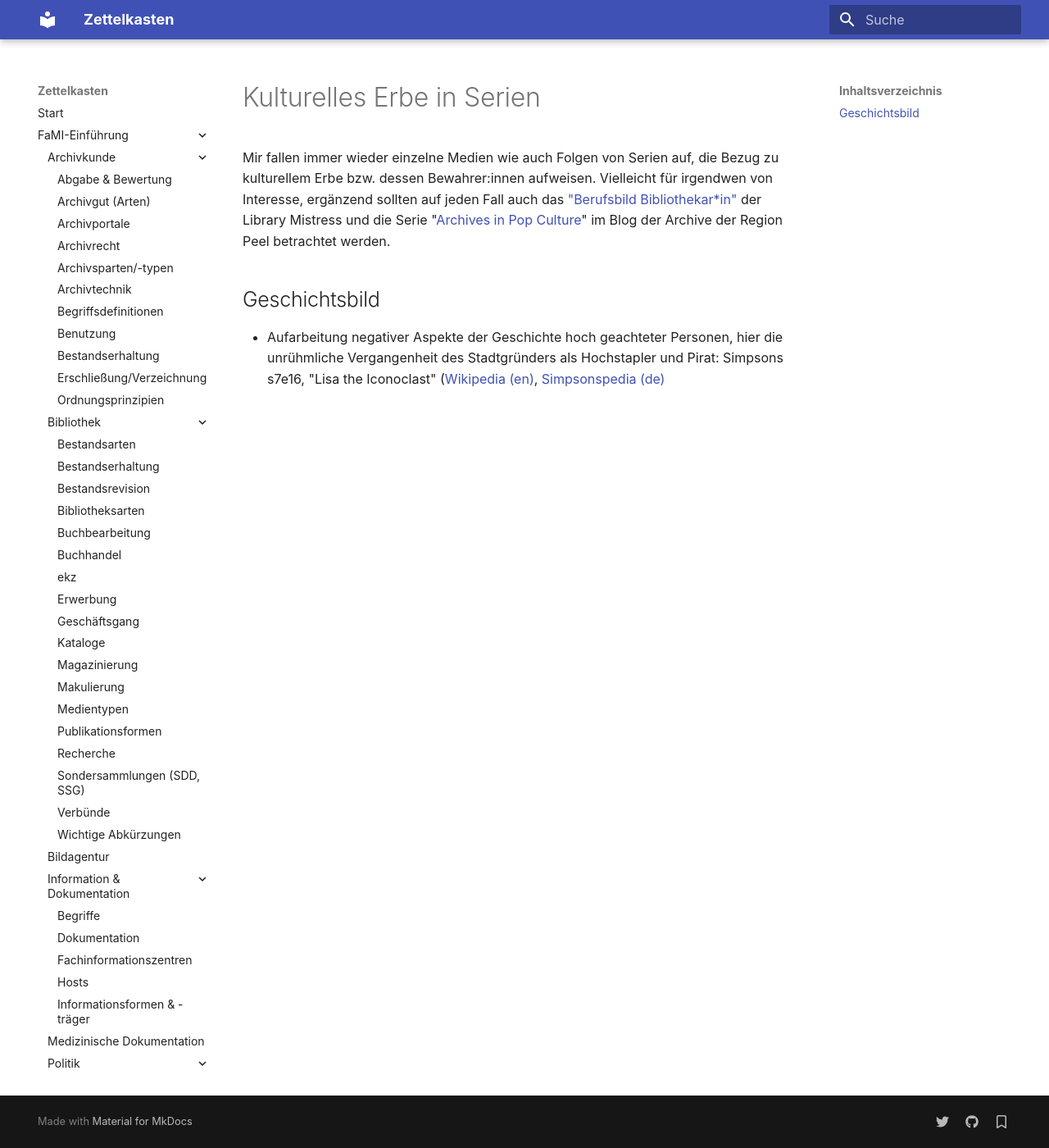
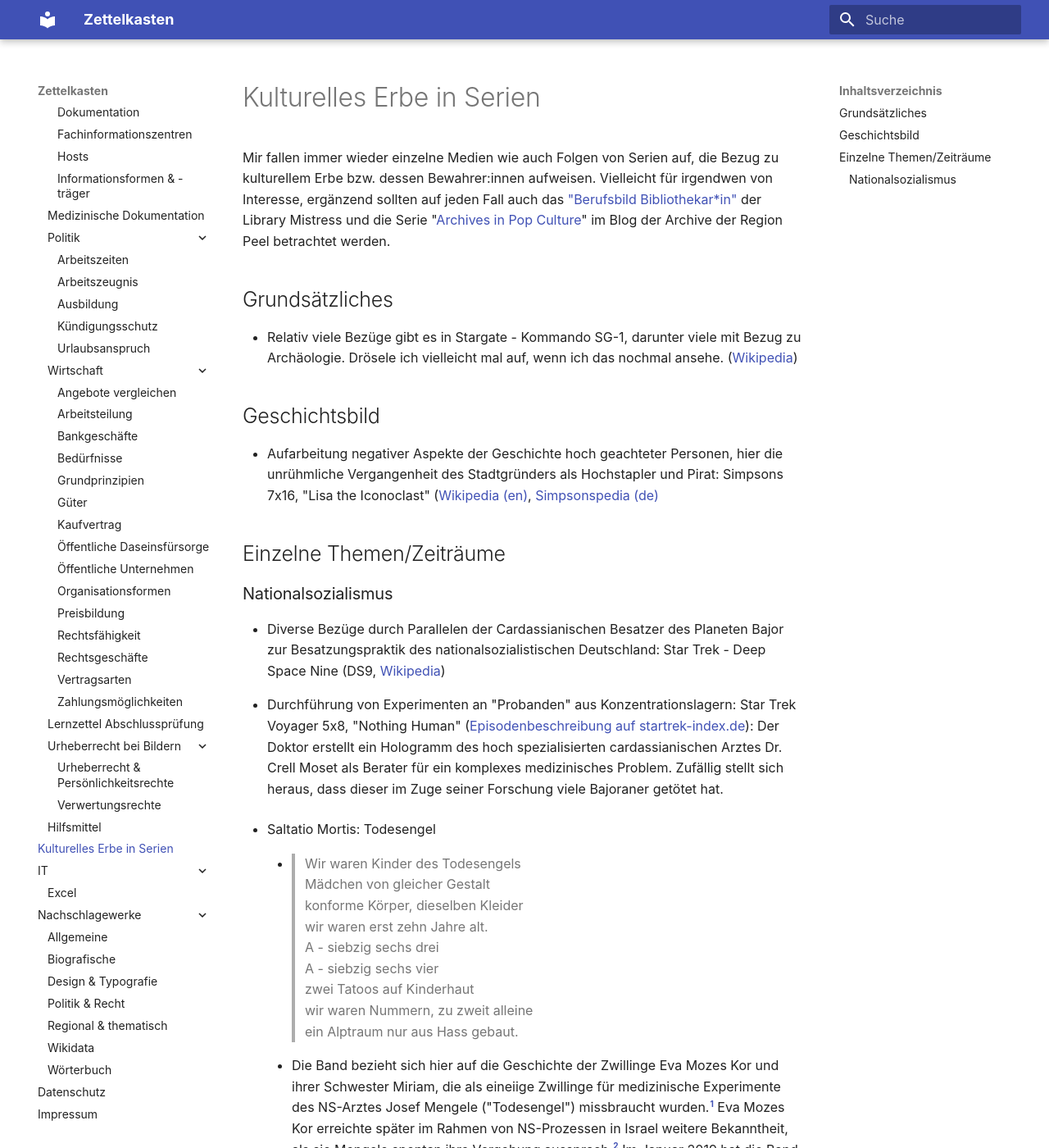
Before and after one commit to wobintosh/fami-einfuehrung, an MkDocs documentation site: the page built from docs/varia/kulturelles-erbe-serien.md, in a window 1280 px wide and 1400 px high. Shown: the whole window at 82% size. Built offline with MkDocs 1.6.1 and Material for MkDocs 9.7.7, drawn with Linux system fonts in a browser that asks for light colours; comment, search, counter and statistics services are not loaded; some of the changed text lies outside the part shown.

Commit message:
Markdown-Plugin für verschachtelte Listen

```diff
--- a/docs/varia/kulturelles-erbe-serien.md
+++ b/docs/varia/kulturelles-erbe-serien.md
@@ -4,6 +4,40 @@
 
 
 
+## Grundsätzliches
+
+- Relativ viele Bezüge gibt es in Stargate - Kommando SG-1, darunter viele mit Bezug zu Archäologie. Drösele ich vielleicht mal auf, wenn ich das nochmal ansehe. ([Wikipedia](https://de.wikipedia.org/wiki/Stargate_%E2%80%93_Kommando_SG-1))
+
+
+
 ## Geschichtsbild
 
-- Aufarbeitung negativer Aspekte der Geschichte hoch geachteter Personen, hier die unrühmliche Vergangenheit des Stadtgründers als Hochstapler und Pirat: Simpsons s7e16, "Lisa the Iconoclast" ([Wikipedia (en)](https://en.wikipedia.org/wiki/Lisa_the_Iconoclast), [Simpsonspedia (de)](https://simpsonspedia.net/index.php?title=Das_geheime_Bekenntnis)
+- Aufarbeitung negativer Aspekte der Geschichte hoch geachteter Personen, hier die unrühmliche Vergangenheit des Stadtgründers als Hochstapler und Pirat: Simpsons 7x16, "Lisa the Iconoclast" ([Wikipedia (en)](https://en.wikipedia.org/wiki/Lisa_the_Iconoclast), [Simpsonspedia (de)](https://simpsonspedia.net/index.php?title=Das_geheime_Bekenntnis)
+
+
+
+## Einzelne Themen/Zeiträume
+
+### Nationalsozialismus
+
+- Diverse Bezüge durch Parallelen der Cardassianischen Besatzer des Planeten Bajor zur Besatzungspraktik des nationalsozialistischen Deutschland: Star Trek - Deep Space Nine (DS9, [Wikipedia](https://de.wikipedia.org/wiki/Star_Trek:_Deep_Space_Nine))
+
+- Durchführung von Experimenten an "Probanden" aus Konzentrationslagern: Star Trek Voyager 5x8, "Nothing Human" ([Episodenbeschreibung auf startrek-index.de](https://www.startrek-index.de/tv/voyager/voy5_8.htm)): Der Doktor erstellt ein Hologramm des hoch spezialisierten cardassianischen Arztes Dr. Crell Moset als Berater für ein komplexes medizinisches Problem. Zufällig stellt sich heraus, dass dieser im Zuge seiner Forschung viele Bajoraner getötet hat.
+
+- Saltatio Mortis: Todesengel
+   - > Wir waren Kinder des Todesengels
+     Mädchen von gleicher Gestalt
+     konforme Körper, dieselben Kleider
+     wir waren erst zehn Jahre alt.
+     A - siebzig sechs drei
+     A - siebzig sechs vier
+     zwei Tatoos auf Kinderhaut
+     wir waren Nummern, zu zweit alleine
+     ein Alptraum nur aus Hass gebaut.
+
+   - Die Band bezieht sich hier auf die Geschichte der Zwillinge Eva Mozes Kor und ihrer Schwester Miriam, die als eineiige Zwillinge für medizinische Experimente des NS-Arztes Josef Mengele ("Todesengel") missbraucht wurden.[^1]  Eva Mozes Kor erreichte später im Rahmen von NS-Prozessen in Israel weitere Bekanntheit, als sie Mengele spontan ihre Vergebung aussprach.[^2] Im Januar 2019 hat die Band ein [Video](https://www.youtube.com/watch?v=vlKWE6zORtk) mit einem Gespräch zwischen Falk Irmenfried von Hasen-Mümmelstein und Eva Mozes Kor veröffentlicht.
+
+
+
+  [^1]: Siehe z.B. [Clownsmusik: Zirkus Zeitgeist Track-für-Track. In: totentaenzer.de, 10.08.2015](http://www.totentaenzer.de/wp/2015/08/clownsmusik-zirkus-zeitgeist-track-fur-track/)
+[^2]: Siehe z.B. [Roman Heflik: Holocaust-Schicksal: Vergebung für einen Teufel. In: Spiegel.de, 08.12.2005](http://www.spiegel.de/panorama/holocaust-schicksal-vergebung-fuer-einen-teufel-a-389123.html)
--- a/mkdocs.yml
+++ b/mkdocs.yml
@@ -68,7 +68,7 @@
             - Urheberrecht & Persönlichkeitsrechte: einfuehrung/urheberrecht/bildrechte.md
             - Verwertungsrechte: einfuehrung/urheberrecht/verwertungsrechte.md
         - Hilfsmittel: einfuehrung/hilfsmittel.md
-    - Kulturelles Erbe in Serien: /varia/kulturelles-erbe-serien.md
+    - Kulturelles Erbe in Serien: varia/kulturelles-erbe-serien.md
     - IT:
         - Excel: it/excel.md
     - Nachschlagewerke:
@@ -92,6 +92,7 @@
     - toc:
         permalink: true
     - footnotes
+    - mdx_truly_sane_lists
 plugins:
     - search:
         lang: de
```
Also changed, not shown: README.md (+4 -1 lines).
